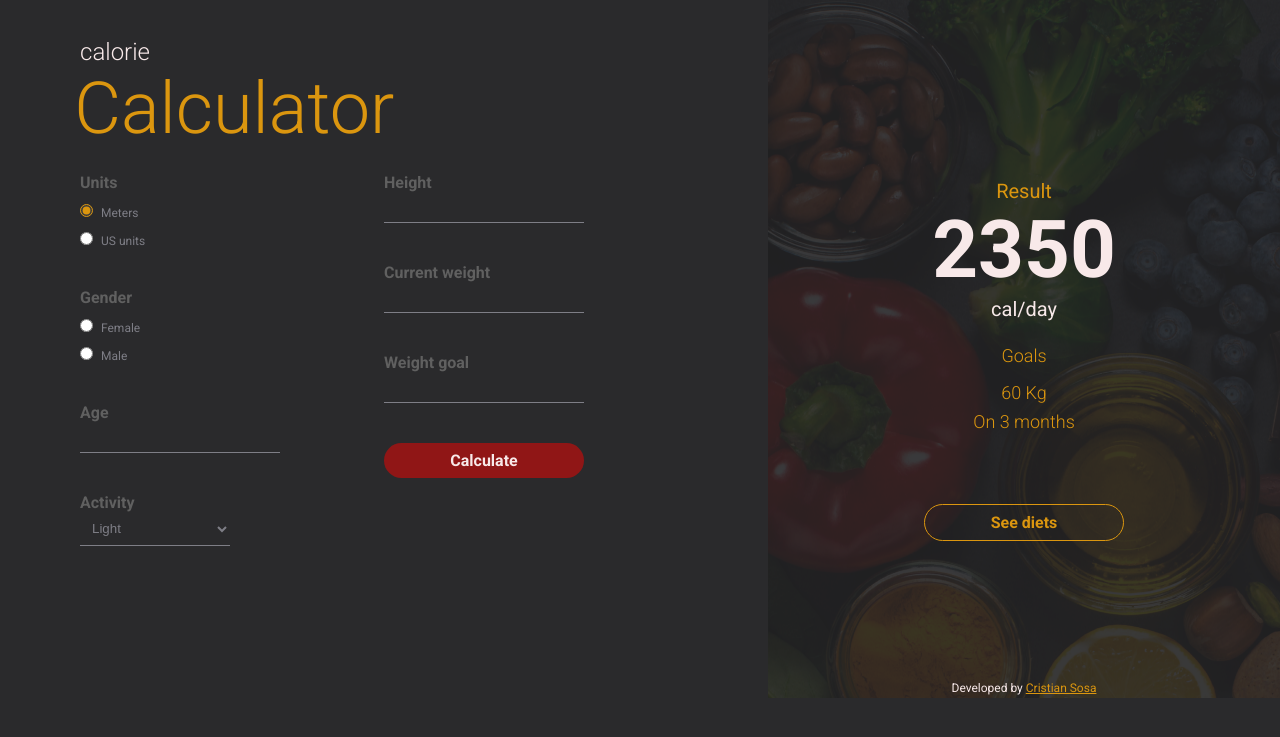
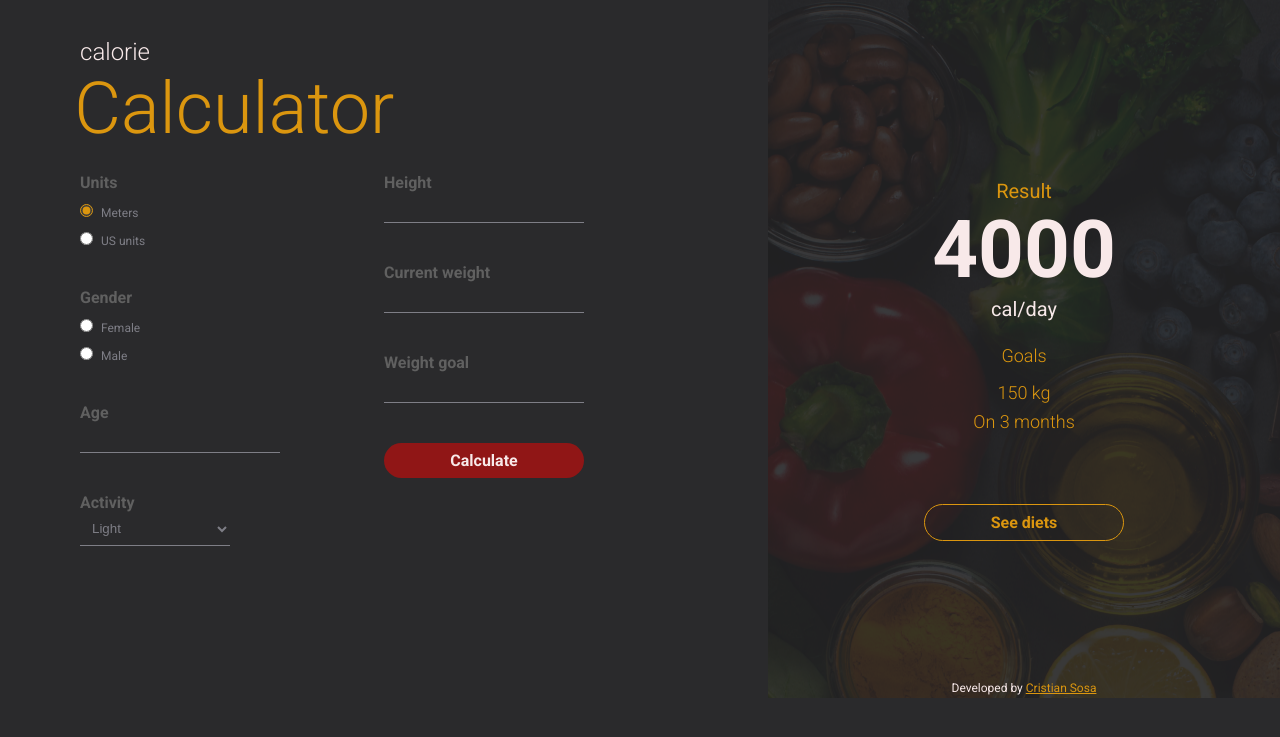
Before and after one commit to Cristian-Sosa/SPA-Calorie-Calculator, a plain HTML site: page index.html in a window 1280 px wide. Both pictures are taken after a click on the link "Calculate". Shown: the part 61-798 px from the top of the page. Drawn offline with Linux system fonts and the light colour scheme.

Commit message:
modified

```diff
--- a/index.html
+++ b/index.html
@@ -109,15 +109,15 @@
                     <header class="aside_container_header">
                         <p>Result</p>
                         <div class="result">
-                            <h3>2350</h3>
+                            <h3>- - -</h3>
                             <span>cal/day</span>
                         </div>
                     </header>
                     <div class="aside_container_body">
                         <h4>Goals</h4>
                         <ul class="goals">
-                            <li class="weight_goal-modified">60 Kg</li>
-                            <li class="">On 3 months</li>
+                            <li class="weight_goal-modified">-</li>
+                            <li class="">-</li>
                         </ul>
                     </div>
 
--- a/main.js
+++ b/main.js
@@ -0,0 +1,30 @@
+const totalCalories = document.querySelector('.result h3');
+
+const goals = document.querySelectorAll('.goals li');
+
+// const
+
+
+document.addEventListener('click', (e) => {
+
+    if (e.target.id.match('form-btn')) {
+        e.preventDefault;
+
+        console.log('Mostrando resultados...');
+
+        showResults()
+    }
+});
+
+
+const showResults = () => {
+    totalCalories.textContent = 4000
+
+    goals.forEach(goal => {
+        if (goal.className.match('weight_goal-modified')) {
+            goal.textContent = `150 kg`
+        } else {
+            goal.textContent = 'On 3 months'
+        }
+     });
+};
```
